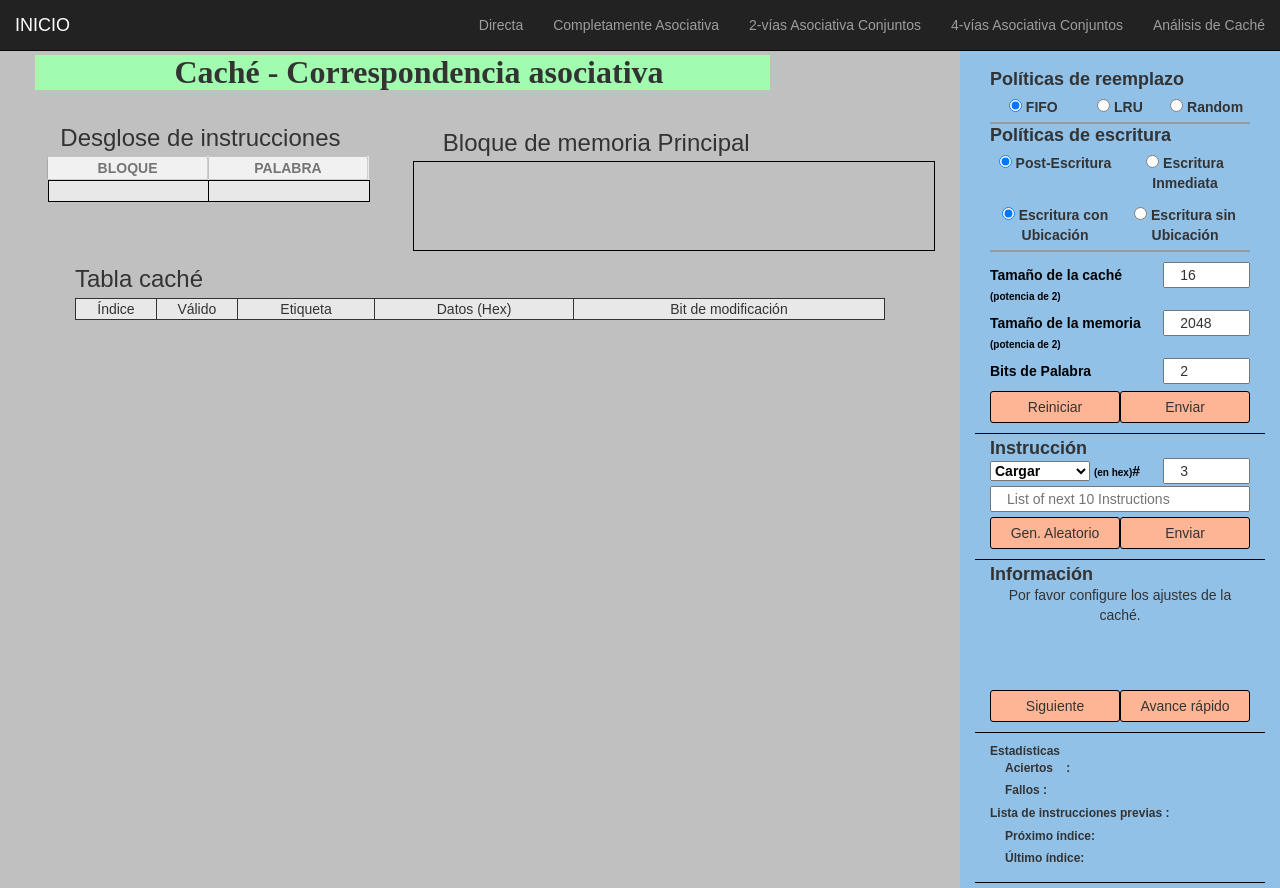
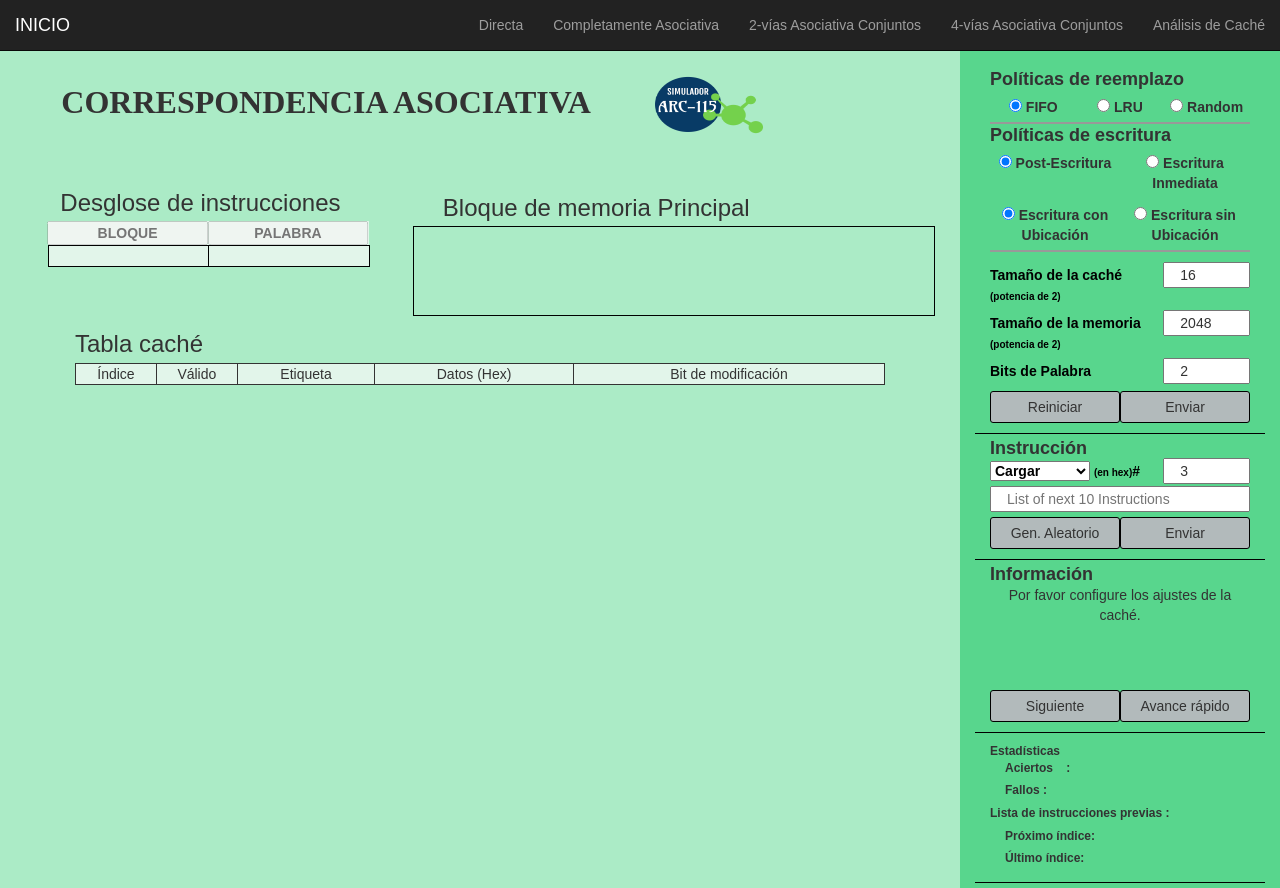
Before and after one commit to RaulTrigueros/simulacionMemoriaARC115, a PHP site: page /fa.html in a window 1280 px wide. Run offline with PHP 8.4, Linux system fonts and the light colour scheme; some web fonts are replaced.

Commit message:
cambios de color

```diff
--- a/css/css.css
+++ b/css/css.css
@@ -5,7 +5,7 @@
 
 body {
 	font-size:14px;
-	background-color: silver ;
+	background-color:#ABEBC6 ;
 	background-size : cover;
 	font-family:sans-serif;
 
@@ -13,7 +13,7 @@ body {
 h3 {margin: 5px;}
 h4 {margin:0;font-weight:bold;}
 button{
-	background-color:#FEB596 ;
+	background-color:#B2BABB ;
 	border: 0px;
 	border-radius:3px;
 	padding:5px;
@@ -140,8 +140,8 @@ table tr td{
 }
 
 
-.header h3 {font-size:90px; text-align:center;font-weight:bold;background: #A2FCAF ;margin-bottom: 4%;}
-.header img{width: 90px; height: 80px;float: center;display: inline-block;}
+.header h3 {font-size:90px; text-align:center;font-weight:bold;margin-bottom: 4%;text-transform: uppercase;}
+.header img{width: 120px; height: 100px;float: center;display: inline;margin-left: 7%;}
 @media screen and (min-width: 767px) {
   .header h3 {font-size:32px; }
    .chart {margin-top:100px; }
@@ -156,7 +156,7 @@ table tr td{
 }
 
 #sidebar {
-	background-color: #92C1E8;
+	background-color: #58D68D ;
 	padding-top: 20px;
 	float:right;
 
--- a/fa.html
+++ b/fa.html
@@ -128,7 +128,7 @@
 	<div class="col-sm-12 col-md-9">
 	<!------------HEADER ----------------------------------->
 	<div class="col-sm-12 col-md-10 header">
-		<h3><i class="fa fa-sliders" aria-hidden="true"></i><font face="titleFont"> Caché - Correspondencia asociativa </font></h3>
+		<h3><i class="fa fa-sliders" aria-hidden="true"></i><font face="titleFont">Correspondencia asociativa </font><img src="img/logoarc115.png" alt="logo de simulador ARC115" ></h3>
 	</div>
 	<!-----------------------INSTRUCTION BREAKDOWN ----------------------------------->
 	<div id="addressevaluated" class="col-sm-12 col-md-5 addressevaluated">
--- a/sa2.html
+++ b/sa2.html
@@ -136,7 +136,7 @@
 	<!------------HEADER ----------------------------------->
 	<div class="col-sm-12 col-md-10 header">
 	<h3><i class="fa fa-sliders" aria-hidden="true"></i>
-						<font face="titleFont"> Caché Asociativa de conjuntos: 2-v&iacuteas </font></h3>
+						<font face="titleFont">Asociativa de conjuntos: 2-v&iacuteas </font><img src="img/logoarc115.png" alt="logo de simulador ARC115" ></h3>
 
 
 	</div>
--- a/sa4.html
+++ b/sa4.html
@@ -128,7 +128,7 @@
 	<!------------ HEADER ----------------------------------->
 	<div class="col-sm-12 col-md-10 header">
 	<h3><i class="fa fa-sliders" aria-hidden="true"></i>
-						<font face="titleFont"> Caché Asociativa por Conjuntos: 4-vías </font></h3>
+						<font face="titleFont">Asociativa por Conjuntos: 4-vías </font><img src="img/logoarc115.png" alt="logo de simulador ARC115" ></h3>
 	</div>
 	<!----------------------- ANÁLISIS DE INSTRUCCIÓN ----------------------------------->
 	<div id="addressevaluated" class="col-sm-12 col-md-5 addressevaluated">
```
